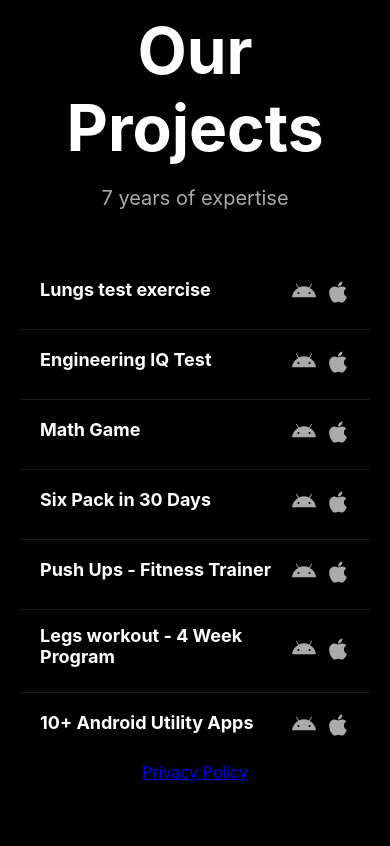
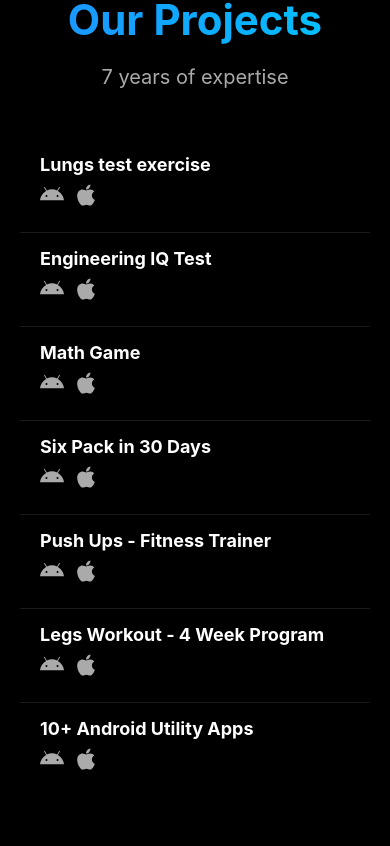
Before and after one commit to lvvNikolas/Kata, a Next.js app: page / in a window 390 px wide. Shown: the part 3998-4844 px from the top of the page. Built offline with nearby package versions, Linux system fonts and the light colour scheme.

Commit message:
added some stuff

```diff
--- a/src/app/components/Portfolio.js
+++ b/src/app/components/Portfolio.js
@@ -1,26 +1,27 @@
-// src/app/components/Portfolio.js
 import Link from 'next/link';
-import { FaAndroid, FaApple } from 'react-icons/fa'; // Импортируем иконки
-// import styles from '../page.module.css';
-import styles from '../styles/Portfolio.module.css'; // Импортируем стили для портфолио
+import { FaAndroid, FaApple } from 'react-icons/fa';
+import styles from '../styles/Portfolio.module.css';
 
 export default function Portfolio() {
+  const projects = [
+    { name: 'Lungs test exercise' },
+    { name: 'Engineering IQ Test' },
+    { name: 'Math Game' },
+    { name: 'Six Pack in 30 Days' },
+    { name: 'Push Ups - Fitness Trainer' },
+    { name: 'Legs Workout - 4 Week Program' },
+    { name: '10+ Android Utility Apps' },
+  ];
+
   return (
     <section id="portfolio" className={styles.portfolioSection}>
       <div className={styles.portfolioHeader}>
         <h2>Our Projects</h2>
         <p className={styles.portfolioSubtitle}>7 years of expertise</p>
       </div>
+
       <ul className={styles.projectList}>
-        {[
-          { name: 'Lungs test exercise' },
-          { name: 'Engineering IQ Test' },
-          { name: 'Math Game' },
-          {name: 'Six Pack in 30 Days'},
-          {name:"Push Ups - Fitness Trainer"},
-          {name:"Legs workout - 4 Week Program"},
-          { name: '10+ Android Utility Apps' },
-        ].map((project, index) => (
+        {projects.map((project, index) => (
           <li key={index} className={styles.projectItem}>
             <a href="#" className={styles.projectLink}>
               <span>{project.name}</span>
@@ -32,6 +33,7 @@ export default function Portfolio() {
           </li>
         ))}
       </ul>
+
       <div className={styles.privacyPolicy}>
         <Link href="/privacy-policy" className={styles.privacyLink}>
           Privacy Policy
--- a/src/app/styles/Portfolio.module.css
+++ b/src/app/styles/Portfolio.module.css
@@ -1,7 +1,6 @@
-
 /* Portfolio Section */
 .portfolioSection {
-  background-color: #000; /* Чистый черный фон */
+  background-color: #000;
   color: #fff;
   padding: 100px 20px;
   text-align: center;
@@ -13,8 +12,10 @@
 
 .portfolioHeader h2 {
   font-size: 64px;
-  color: #fff;
   margin-bottom: 10px;
+  background: linear-gradient(90deg, #1e90ff, #00c6ff);
+  -webkit-background-clip: text;
+  -webkit-text-fill-color: transparent;
 }
 
 .portfolioSubtitle {
@@ -22,66 +23,111 @@
   color: #aaa;
 }
 
-/* Список проектов */
 .projectList {
-  list-style: none; /* Убираем стандартные маркеры списка */
+  list-style: none;
   padding: 0;
   margin: 0 auto;
-  max-width: 800px; /* Ограничение ширины списка */
-  text-align: left; /* Текст выравнивается влево */
+  max-width: 800px;
+  text-align: left;
 }
 
 .projectItem {
-  border-bottom: 1px solid rgba(255, 255, 255, 0.1); /* Разделительная линия */
-  transition: background-color 0.3s ease;
+  border-bottom: 1px solid rgba(255, 255, 255, 0.1);
+  transition: all 0.3s ease;
   padding-bottom: 10px;
+  animation: fadeUp 0.8s ease forwards;
+  opacity: 0;
+}
+
+.projectItem:nth-child(1) { animation-delay: 0.1s; }
+.projectItem:nth-child(2) { animation-delay: 0.2s; }
+.projectItem:nth-child(3) { animation-delay: 0.3s; }
+.projectItem:nth-child(4) { animation-delay: 0.4s; }
+.projectItem:nth-child(5) { animation-delay: 0.5s; }
+.projectItem:nth-child(6) { animation-delay: 0.6s; }
+.projectItem:nth-child(7) { animation-delay: 0.7s; }
+
+@keyframes fadeUp {
+  from {
+    opacity: 0;
+    transform: translateY(30px);
+  }
+  to {
+    opacity: 1;
+    transform: translateY(0);
+  }
 }
 
 .projectItem:last-child {
-  border-bottom: none; /* Убираем линию для последнего элемента */
+  border-bottom: none;
 }
 
 .projectLink {
   display: flex;
-  justify-content: space-between; /* Распределяем текст по краям */
+  justify-content: space-between;
   align-items: center;
   padding: 15px 20px;
   text-decoration: none;
   color: #fff;
   font-size: 18px;
   transition: all 0.3s ease;
+  border-radius: 8px;
 }
 
 .projectLink span:first-child {
-  font-weight: bold; /* Название проекта выделяется */
+  font-weight: bold;
 }
 
 .projectLink:hover {
-  background-color: rgba(255, 255, 255, 0.1); /* Фон при наведении */
-  color: #1e90ff; /* Ссылка подсвечивается */
+  background-color: rgba(255, 255, 255, 0.08);
+  color: #1e90ff;
+  transform: scale(1.01);
 }
 
-/* Иконки платформ */
 .platformIcons {
   display: flex;
   gap: 10px;
-  justify-content: flex-start;
-  margin-top: 5px;
   align-items: center;
 }
 
 .icon {
-  font-size: 24px; /* Увеличенный размер иконок */
-  color: #aaa;
-  transition: color 0.3s ease;
-}
-
-.iconDivider {
   font-size: 24px;
   color: #aaa;
-  margin: 0 5px;
+  transition: color 0.3s ease, transform 0.3s ease;
 }
 
 .icon:hover {
   color: #1e90ff;
+  transform: scale(1.2);
 }
+
+.privacyPolicy {
+  margin-top: 60px;
+}
+
+.privacyLink {
+  color: #888;
+  font-size: 16px;
+  text-decoration: underline;
+  transition: color 0.3s ease;
+}
+
+.privacyLink:hover {
+  color: #1e90ff;
+}
+
+@media (max-width: 768px) {
+  .projectLink {
+    flex-direction: column;
+    align-items: flex-start;
+    gap: 8px;
+  }
+
+  .platformIcons {
+    justify-content: flex-start;
+  }
+
+  .portfolioHeader h2 {
+    font-size: 42px;
+  }
+}
```
